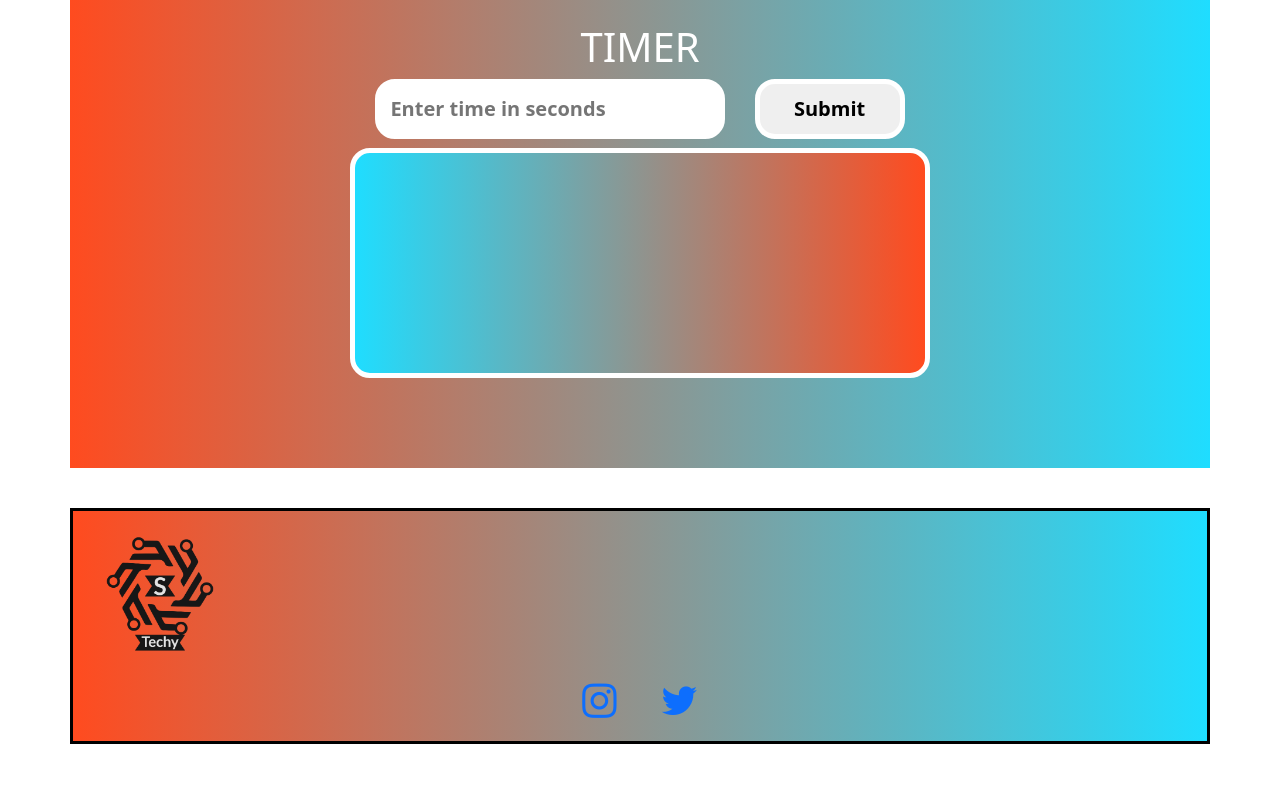
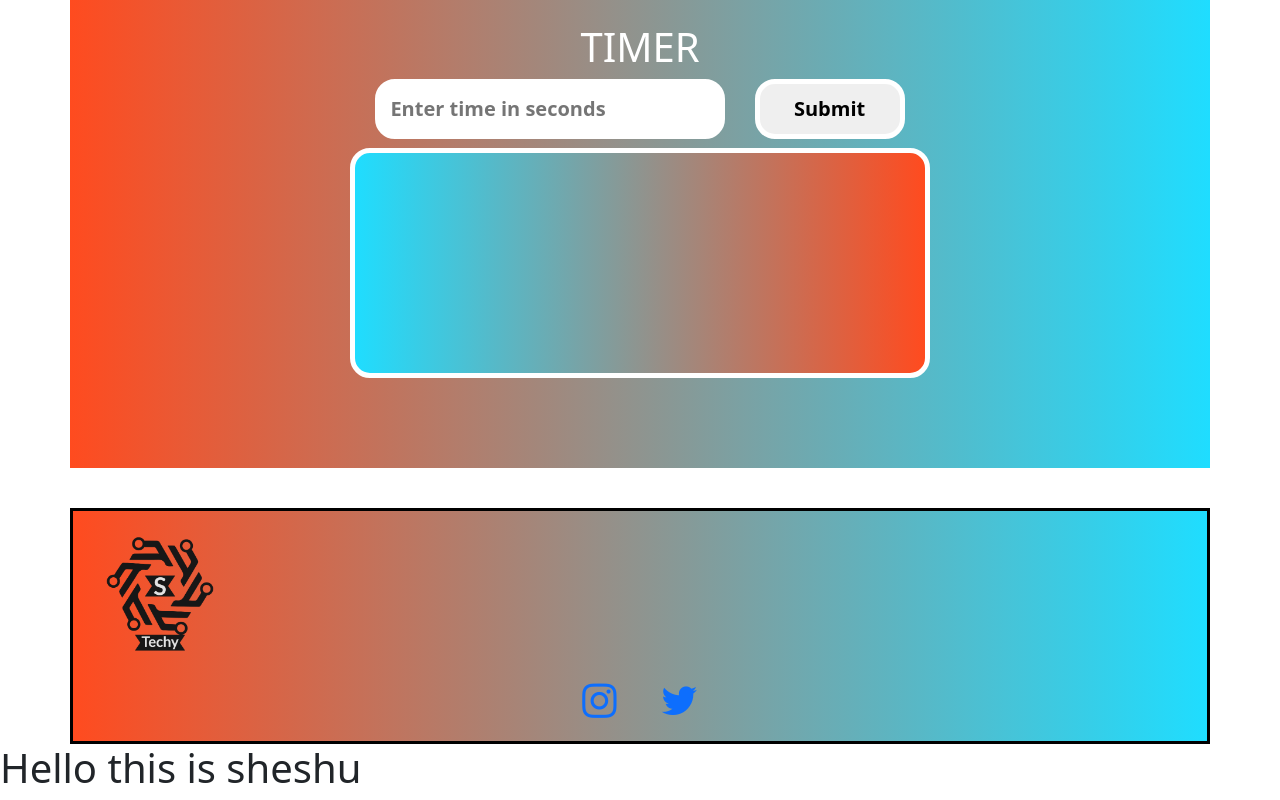
Before and after one commit to Sheshadri-yadav/clock, a plain HTML site: page index.html in a window 1280 px wide. Shown: the part 742-1542 px from the top of the page. Before the commit the page ends 1486 px from the top, so only its background shows below. Drawn offline with nearby package versions, Linux system fonts and the light colour scheme.

Commit message:
modified the index file

```diff
--- a/index.html
+++ b/index.html
@@ -70,6 +70,7 @@
        <a href="https://twitter.com/sheshadri153" target="_blank"> <i class="fa fa-twitter" style="font-size: 40px;"></i></a>
        </div>
     </div>
+    <h1>Hello this is sheshu</h1>
     <script>
         butt = document.getElementById('but');
 
```
